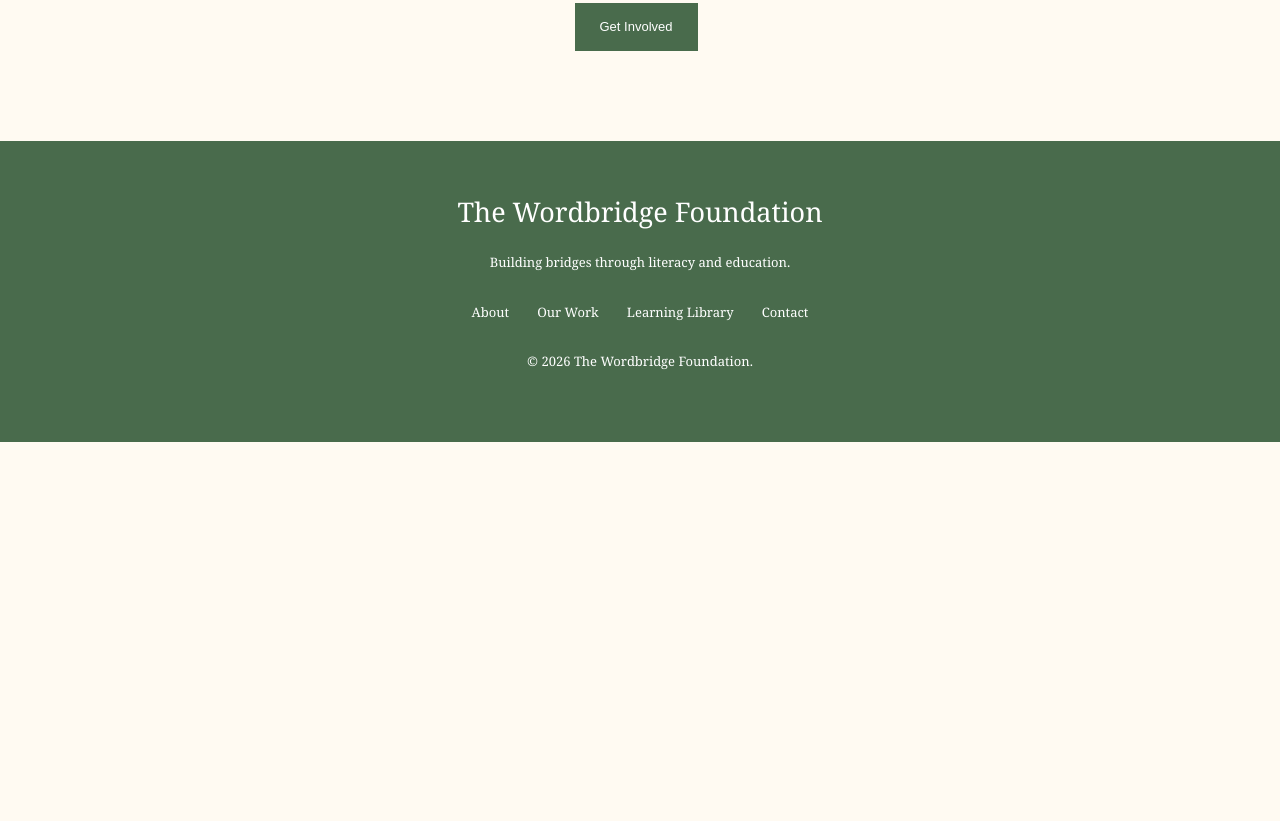
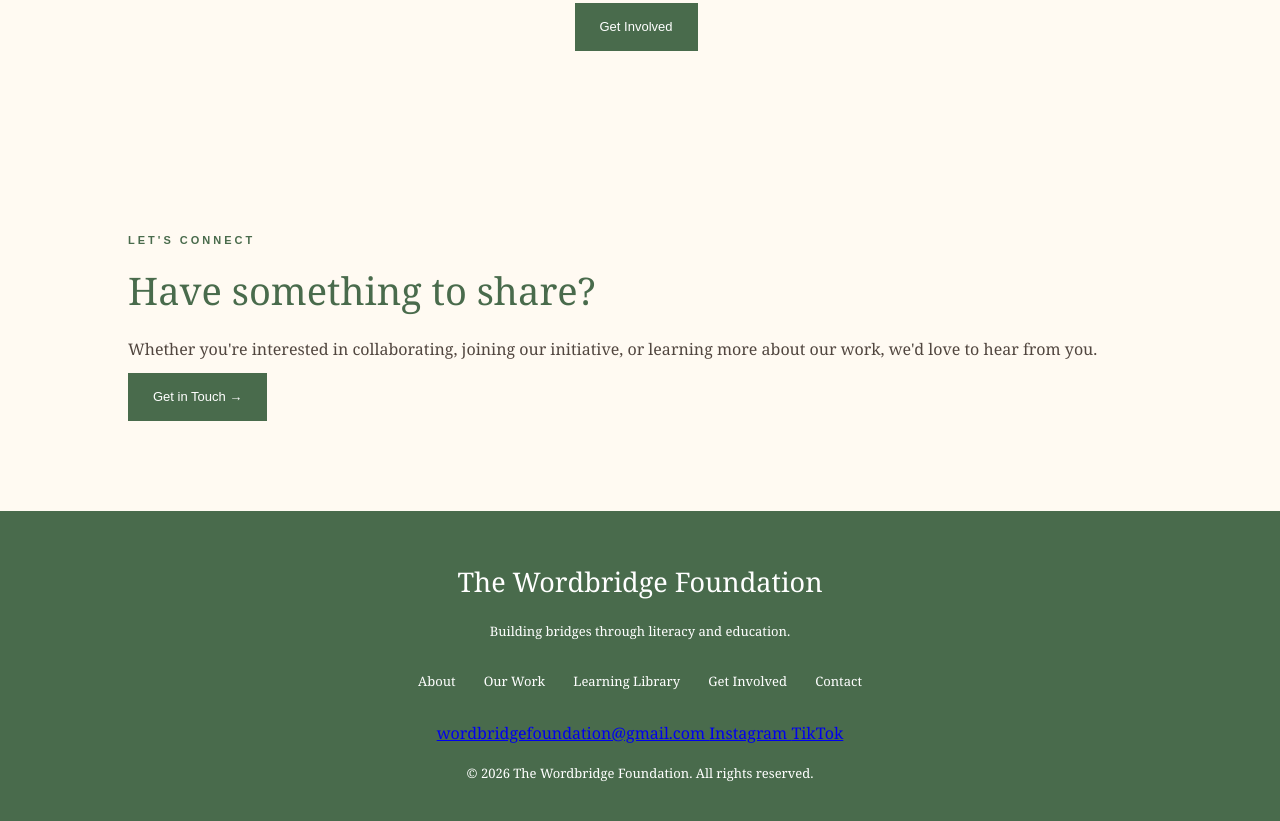
Before and after one commit to wordbridgefoundation-bot/wordbridge-foundation, a plain HTML site: page index.html in a window 1280 px wide. Shown: the part 2495-3316 px from the top of the page. Before the commit the page ends 2937 px from the top, so only its background shows below. Drawn offline with Linux system fonts and the light colour scheme.

Commit message:
Update index.html

```diff
--- a/index.html
+++ b/index.html
@@ -1,3 +1,4 @@
+
 <!DOCTYPE html>
 <html lang="en">
 <head>
@@ -15,7 +16,9 @@
 
 <header>
     <nav class="navbar">
-        <a href="index.html" class="logo">the wordbridge foundation<span>.</span></a>
+        <a href="index.html" class="logo">
+            the wordbridge foundation<span>.</span>
+        </a>
 
         <div class="nav-links">
             <a href="index.html">Home</a>
@@ -110,7 +113,9 @@
             ENGLISH & FILIPINO · AGES 8–12 · FREE DIGITAL RESOURCE
         </p>
 
-        <a href="library.html" class="button">Explore the Publication</a>
+        <a href="library.html" class="button">
+            Explore the Publication
+        </a>
     </section>
 
     <section class="involved">
@@ -126,6 +131,20 @@
         <a href="get-involved.html" class="button">Get Involved</a>
     </section>
 
+    <section class="contact-preview">
+        <p class="eyebrow">LET'S CONNECT</p>
+
+        <h2>Have something to share?</h2>
+
+        <p>
+            Whether you're interested in collaborating,
+            joining our initiative, or learning more about
+            our work, we'd love to hear from you.
+        </p>
+
+        <a href="contact.html" class="button">Get in Touch →</a>
+    </section>
+
 </main>
 
 <footer>
@@ -137,10 +156,25 @@
         <a href="about.html">About</a>
         <a href="work.html">Our Work</a>
         <a href="library.html">Learning Library</a>
+        <a href="get-involved.html">Get Involved</a>
         <a href="contact.html">Contact</a>
     </div>
 
-    <p>© 2026 The Wordbridge Foundation.</p>
+    <div class="footer-contact">
+        <a href="mailto:wordbridgefoundation@gmail.com">
+            wordbridgefoundation@gmail.com
+        </a>
+
+        <a href="https://instagram.com/thewordbridgefoundation">
+            Instagram
+        </a>
+
+        <a href="https://www.tiktok.com/@thewordbridgefoundation">
+            TikTok
+        </a>
+    </div>
+
+    <p>© 2026 The Wordbridge Foundation. All rights reserved.</p>
 </footer>
 
 </body>
```
